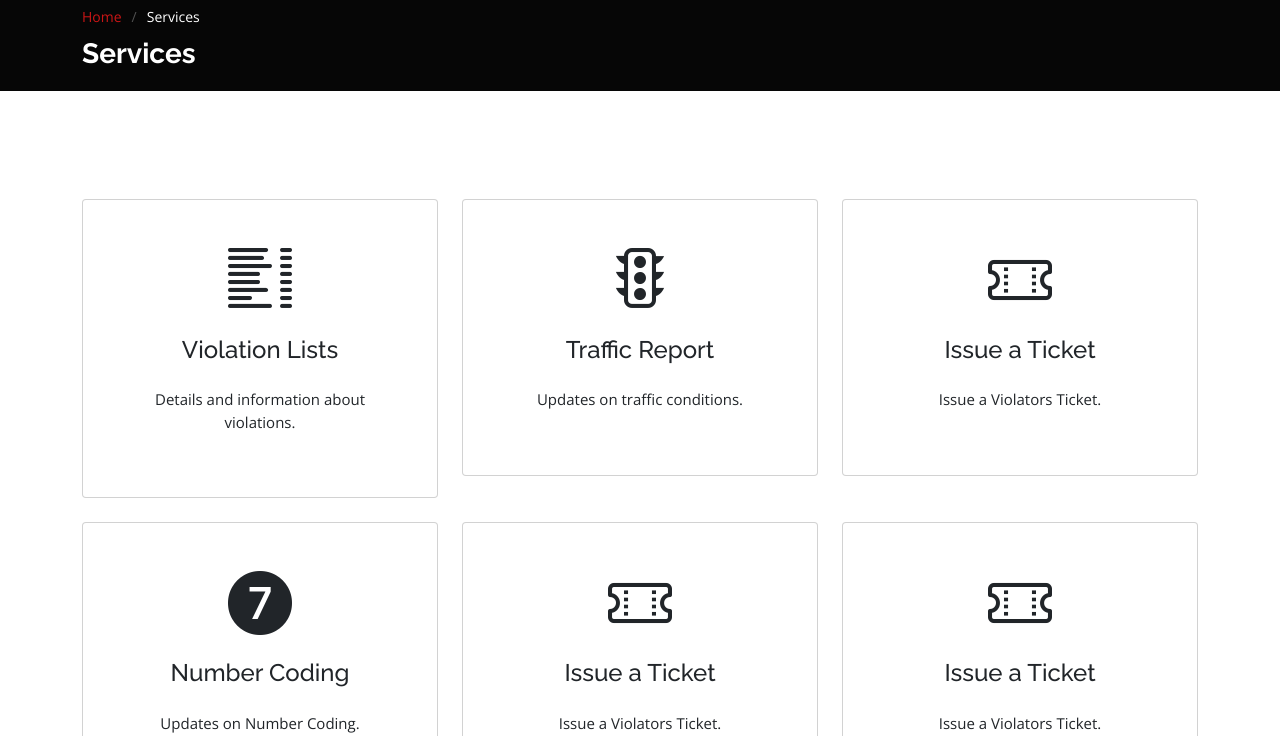
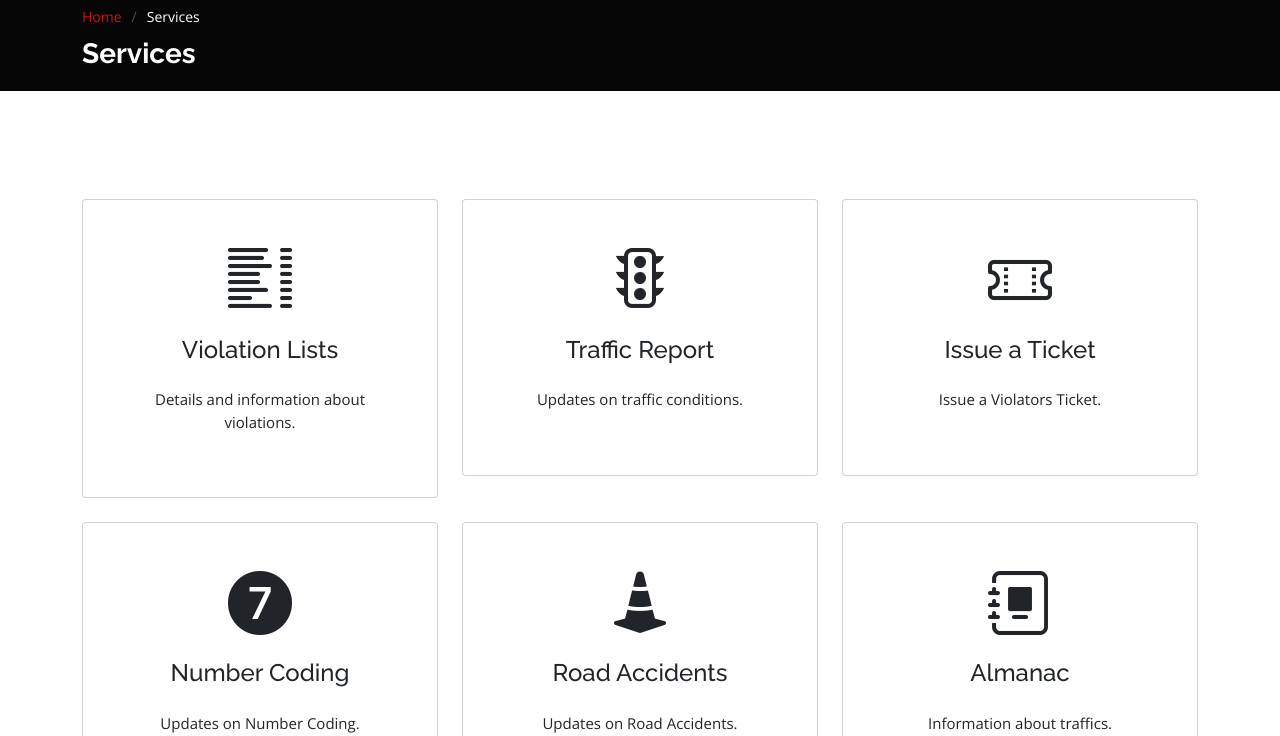
Before and after one commit to BonifaceMARK/New-Ticketing-System--MMDA-, a plain HTML site: page service.html in a window 1280 px wide. Shown: the part 64-800 px from the top of the page. Drawn offline with nearby package versions, Linux system fonts and the light colour scheme.

Commit message:
added services

```diff
--- a/service.html
+++ b/service.html
@@ -121,10 +121,10 @@
           <div class="col-md-6 col-lg-4">
             <div class="card card-shadow">
               <div class="card-body">
-                <i class="bi bi-ticket-perforated"></i>
-                <h2 class="card-title">Issue a Ticket</h2>
+                <i class="bi bi-cone-striped"></i>
+                <h2 class="card-title">Road Accidents</h2>
                 <div class="card-content">
-                  <p>Issue a Violators Ticket.</p>
+                  <p>Updates on Road Accidents.</p>
                 </div>
               </div>
             </div>
@@ -132,10 +132,10 @@
           <div class="col-md-6 col-lg-4">
             <div class="card card-shadow">
               <div class="card-body">
-                <i class="bi bi-ticket-perforated"></i>
-                <h2 class="card-title">Issue a Ticket</h2>
+                <i class="bi bi-journal-album"></i>
+                <h2 class="card-title">Almanac</h2>
                 <div class="card-content">
-                  <p>Issue a Violators Ticket.</p>
+                  <p>Information about traffics.</p>
                 </div>
               </div>
             </div>
```
